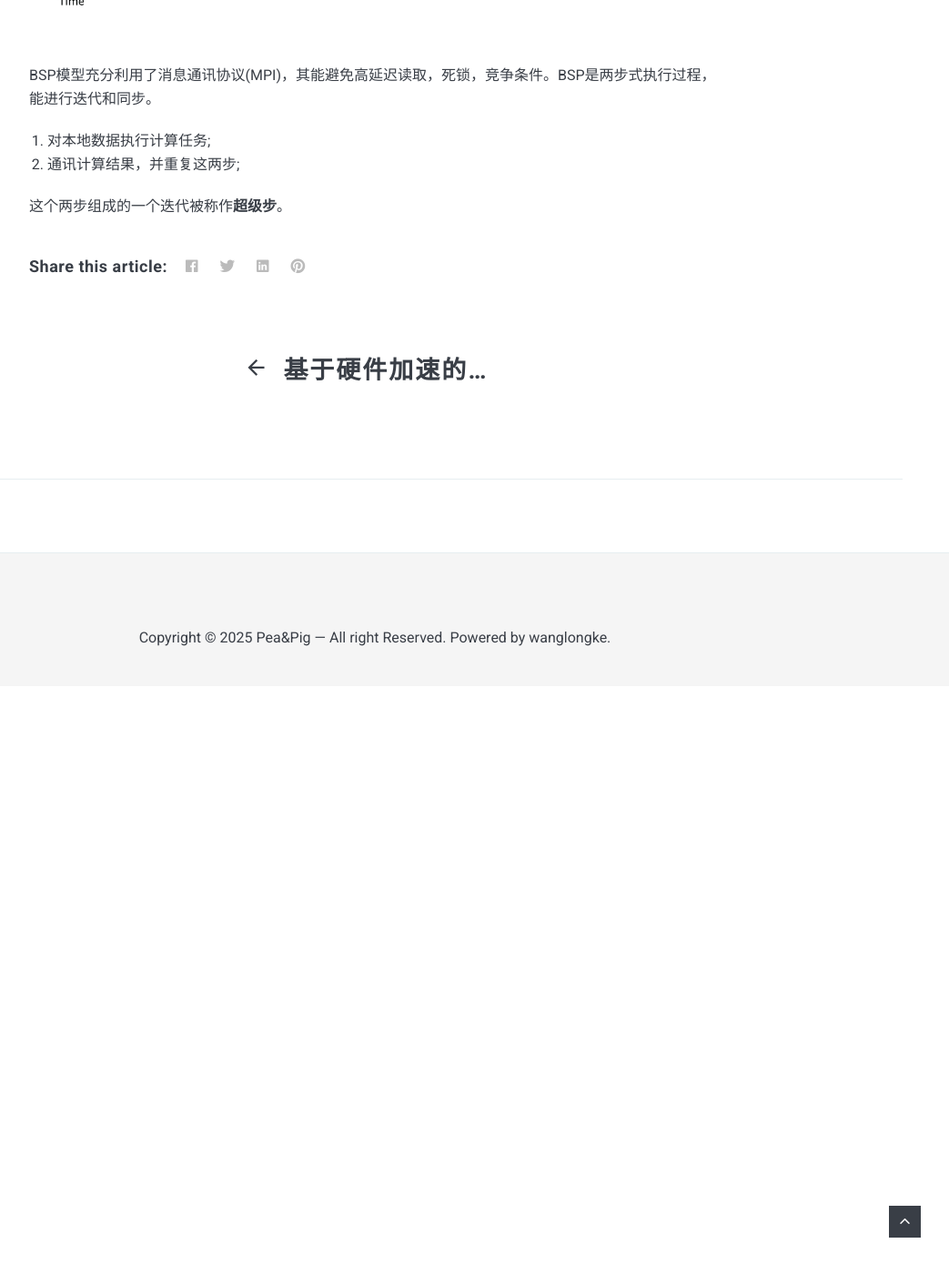
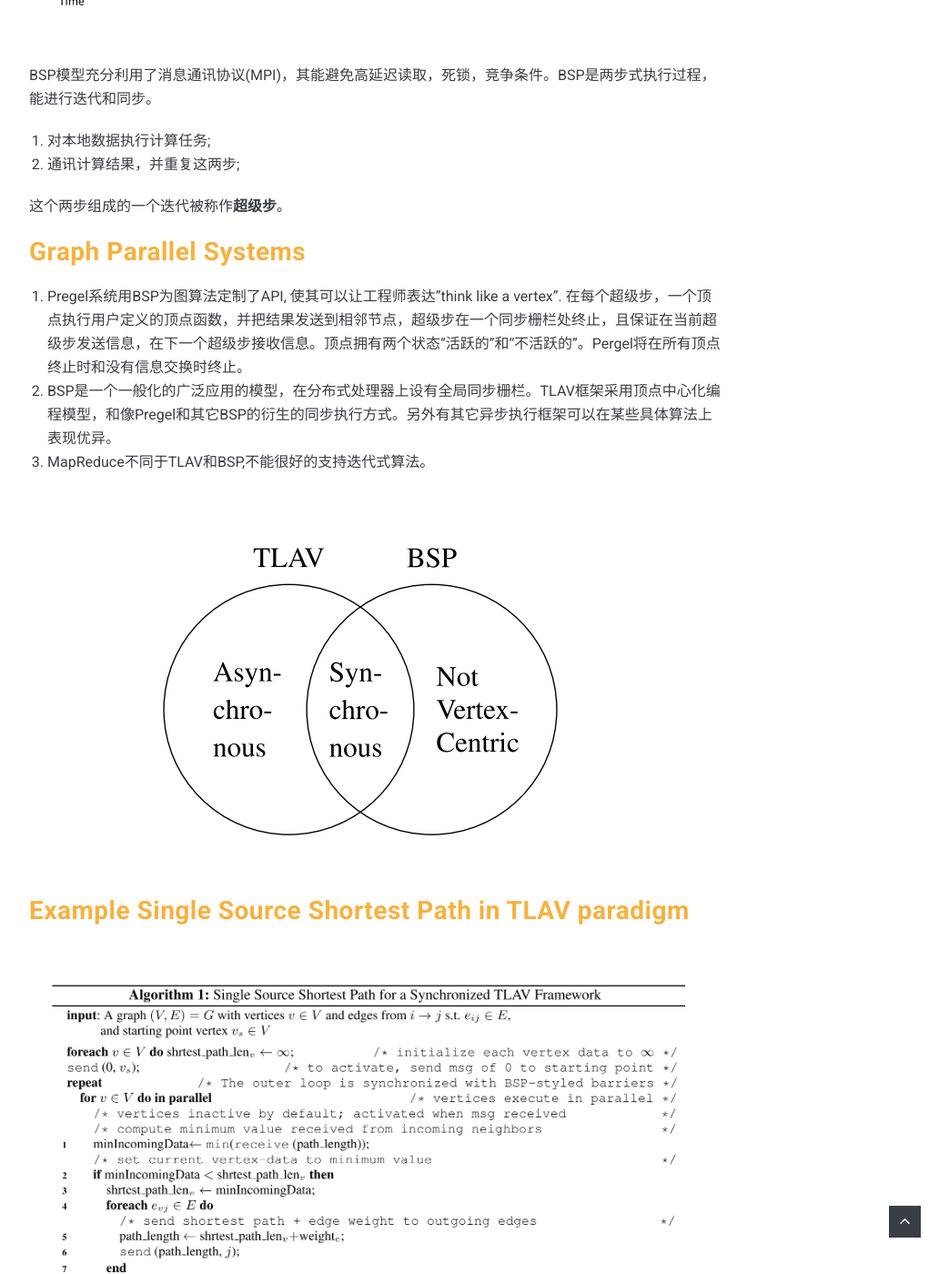
Before and after one commit to Wanglongke/wanglongke.github.io, a Jekyll site: the page built from _posts/2025-07-22-TLAV.markdown, in a window 1280 px wide and 1400 px high, scrolled down 2138 px. Shown: the whole window at 91% size, without its empty margins (228-1271 px from the left). Built offline with Jekyll 4.4.1, drawn with Linux system fonts in a browser that asks for light colours; nearby versions of some CDN libraries; before the commit the page ends 2892 px from its top, so only the background shows below that; some of the changed text lies outside the part shown.

Commit message:
"update"

```diff
--- a/_posts/2025-07-22-TLAV.markdown
+++ b/_posts/2025-07-22-TLAV.markdown
@@ -50,3 +50,38 @@
 2. 通讯计算结果，并重复这两步;
 
 这个两步组成的一个迭代被称作**超级步**。
+
+## [Graph Parallel Systems](#Graph-Parallel-Systems)
+
+1. Pregel系统用BSP为图算法定制了API, 使其可以让工程师表达"think like a vertex". 在每个超级步，一个顶点执行用户定义的顶点函数，并把结果发送到相邻节点，超级步在一个同步栅栏处终止，且保证在当前超级步发送信息，在下一个超级步接收信息。顶点拥有两个状态“活跃的”和“不活跃的”。Pergel将在所有顶点终止时和没有信息交换时终止。
+2. BSP是一个一般化的广泛应用的模型，在分布式处理器上设有全局同步栅栏。TLAV框架采用顶点中心化编程模型，和像Pregel和其它BSP的衍生的同步执行方式。另外有其它异步执行框架可以在某些具体算法上表现优异。
+3. MapReduce不同于TLAV和BSP,不能很好的支持迭代式算法。
+
+![]({{ site.baseurl }}/images/TLAV-003.jpg)
+
+## [Example Single Source Shortest Path in TLAV paradigm](#Example)
+
+![]({{ site.baseurl }}/images/TLAV-004.jpg)
+
+![]({{ site.baseurl }}/images/TLAV-005.jpg)
+
+## [Four Pillars of TLAV Frameworks](#Four-Pillars-of-TLAV-Frameworks)
+
+1. Timing-用户定义的顶点程序以何种调度进行执行；
+2. Communication-顶点程序数据如何被其它顶点程序获取到；
+3. Execution Model-顶点程序执行和数据流的实现方式；
+4. Partitioning-图的顶点如何被分别存储在由多个工作机组成的系统上；
+
+# [Timing](#Timing)
+
+"Timing"描述了活跃的顶点如何被调度到计算任务上。其可以是同步的，可以是异步的，可以是两种的混合。（我的理解就是如何在合适的时间做合适的任务）
+
+![]({{ site.baseurl }}/images/TLAV-006.jpg)
+
+## [Synchronous](#Synchronous)
+
+同步模型以BSP为基础。
+
+## [Asynchronous](#Asynchronous)
+
+## Hybrid(#Hybrid)
```
Also changed, not shown: images/TLAV-003.jpg (added), images/TLAV-004.jpg (added), images/TLAV-005.jpg (added), images/TLAV-006.jpg (added).
